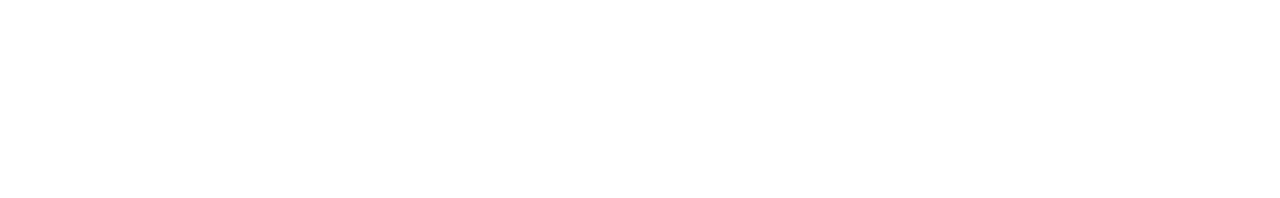
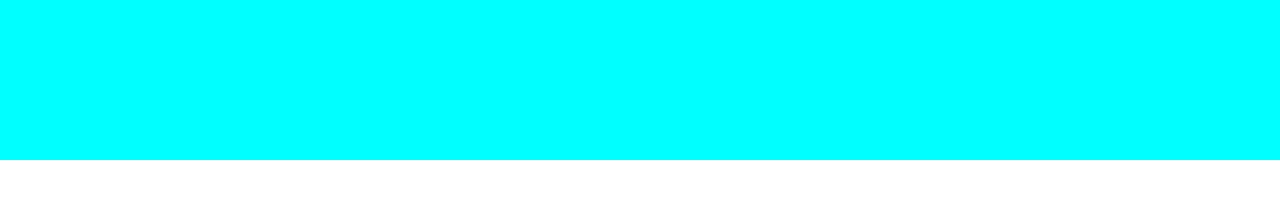
Before and after one commit to H-Yun95/2023_JS, a plain HTML site: page PJT_NN/index.html in a window 1280 px wide. Drawn offline with Linux system fonts and the light colour scheme.

Commit message:
230313_01

```diff
--- /dev/null
+++ b/PJT_NN/css/reset.css
@@ -0,0 +1,48 @@
+/* http://meyerweb.com/eric/tools/css/reset/
+   v2.0 | 20110126
+   License: none (public domain)
+*/
+
+html, body, div, span, applet, object, iframe,
+h1, h2, h3, h4, h5, h6, p, blockquote, pre,
+a, abbr, acronym, address, big, cite, code,
+del, dfn, em, img, ins, kbd, q, s, samp,
+small, strike, strong, sub, sup, tt, var,
+b, u, i, center,
+dl, dt, dd, ol, ul, li,
+fieldset, form, label, legend,
+table, caption, tbody, tfoot, thead, tr, th, td,
+article, aside, canvas, details, embed,
+figure, figcaption, footer, header, hgroup,
+menu, nav, output, ruby, section, summary,
+time, mark, audio, video {
+	margin: 0;
+	padding: 0;
+	border: 0;
+	font-size: 100%;
+	font: inherit;
+	vertical-align: baseline;
+}
+/* HTML5 display-role reset for older browsers */
+article, aside, details, figcaption, figure,
+footer, header, hgroup, menu, nav, section {
+	display: block;
+}
+body {
+	line-height: 1;
+}
+ol, ul {
+	list-style: none;
+}
+blockquote, q {
+	quotes: none;
+}
+blockquote:before, blockquote:after,
+q:before, q:after {
+	content: '';
+	content: none;
+}
+table {
+	border-collapse: collapse;
+	border-spacing: 0;
+}
--- /dev/null
+++ b/PJT_NN/css/title-bar.css
@@ -0,0 +1,7 @@
+.title-bar {
+    width: 100%;
+    height: 20vh;
+    display: flex;
+    border-style: dashed;
+    background-color: aqua;
+}
--- a/PJT_NN/css/total.css
+++ b/PJT_NN/css/total.css
@@ -0,0 +1,6 @@
+@import "reset.css";
+@import "title-bar.css";
+
+body {
+    display: flex;
+}
--- a/PJT_NN/index.html
+++ b/PJT_NN/index.html
@@ -7,5 +7,10 @@
     <link rel="stylesheet" href="css/total.css" />
     <title>Nyemnyemau</title>
   </head>
-  <body></body>
+  <body>
+    <div class="log-in"></div>
+
+    <div class="title-bar"></div>
+    <div class="contents"></div>
+  </body>
 </html>
```
